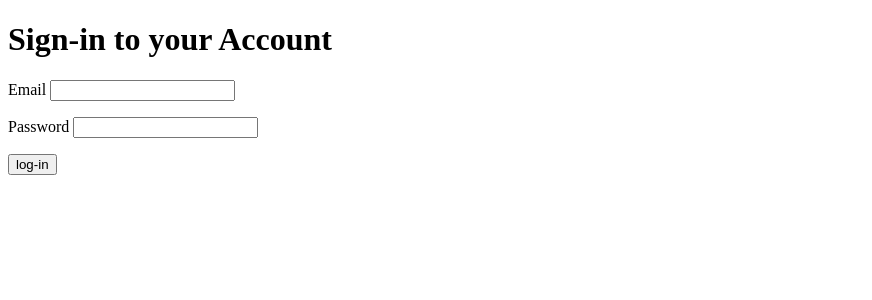
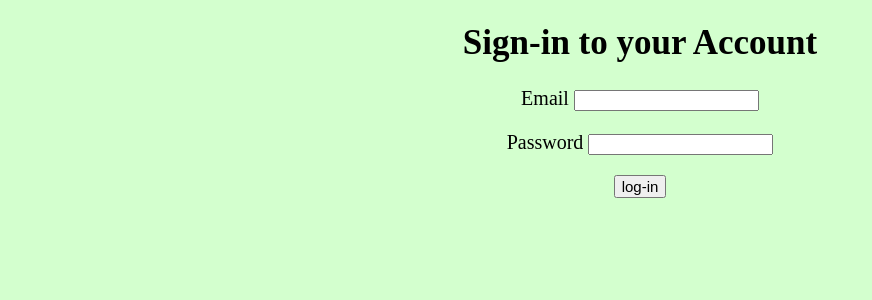
Before and after one commit to BlancaMarquez/CSSIx-Project, a Python web app: template templates/sign-in.html in a window 1280 px wide. Shown: the top 300 px of the page, without its empty margins (0-872 px from the left). Run offline with Jinja, Linux system fonts and the light colour scheme; the template is opened without the code that fills it, so the values that code supplies are empty.

Commit message:
background, font changes

```diff
--- a/templates/sign-in.html
+++ b/templates/sign-in.html
@@ -4,19 +4,17 @@
     <meta charset="utf-8">
     <title>Sign-in Neighborhood Watch</title>
   </head>
-  <body>
-
-    <h1>Sign-in to your Account</h1>
+  <body style="background-color:#D3FFCE;">
+    <center>
+    <h1 style= "font-size: 35px">Sign-in to your Account</h1>
 
     <form method="post">
-      <p>Email <input type="text" name="user"></p>
+      <p style= "font-size: 20px">Email <input type="text" name="user"></p>
 
-      <p>Password <input type="text" name="pass"></p>
+      <p style= "font-size: 20px">Password <input type="text" name="pass"></p>
 
-      <button onclick="/secondpage">log-in</button>
+      <button style="font-size:15px" onclick="/secondpage">log-in</button>
     </form>
-
-
-
+  </center>
   </body>
 </html>
```
